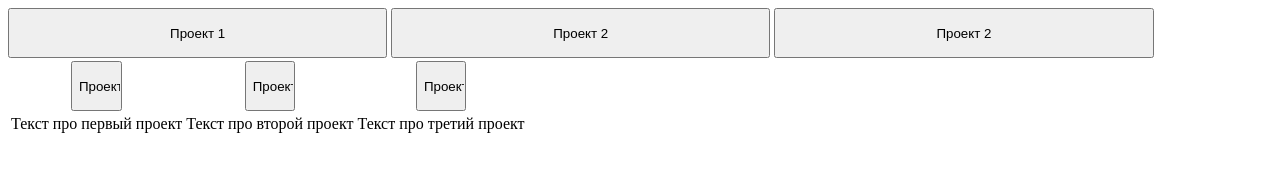
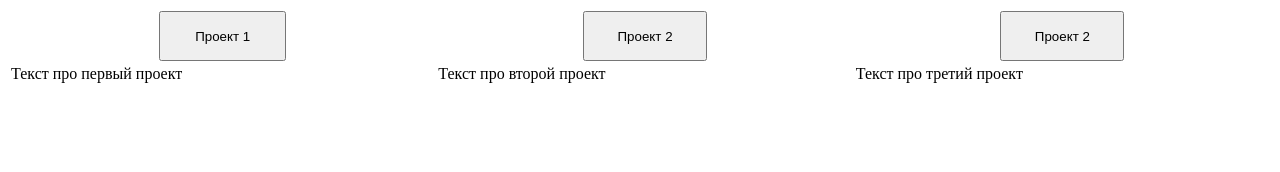
Before and after one commit to amanzholovsanzhar/amanzholovsanzhar.github.io, a plain HTML site: page index(4).html in a window 1280 px wide. Drawn offline with Linux system fonts and the light colour scheme.

Commit message:
Update index(4).html

```diff
--- a/index(4).html
+++ b/index(4).html
@@ -14,10 +14,7 @@
 <title>Проект</title>
 </head>
 <body>
- <a href = "https://amanzholovsanzhar.github.io/"><input type = 'button' value = 'Проект 1' class = "b"></a>
- <a href = "https://amanzholovsanzhar.github.io/index(2).html"><input type = 'button' value = 'Проект 2' class = "b"></a>
- <a href = "https://amanzholovsanzhar.github.io/index(3).html"><input type = 'button' value = 'Проект 2' class = "b"></a>
- <table>
+ <table width="100%">
   <tr>
    <th> <a href = "https://amanzholovsanzhar.github.io/"><input type = 'button' value = 'Проект 1' class = "b"></a></th>
    <th> <a href = "https://amanzholovsanzhar.github.io/index(2).html"><input type = 'button' value = 'Проект 2' class = "b"></a></th>
```
